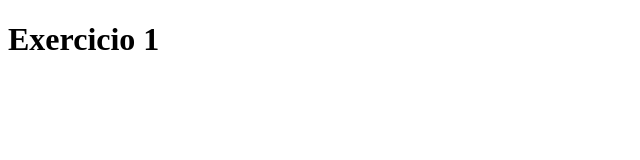
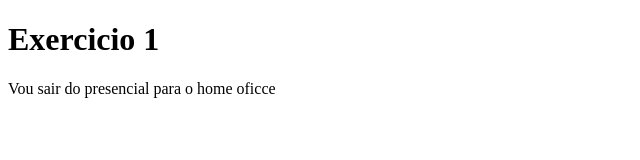
Before and after one commit to brennoparaestudos/meu-projeto-git, a plain HTML site: page index.html in a window 1280 px wide. Shown: the whole page, without its empty margins (0-640 px from the left). Drawn offline with Linux system fonts and the light colour scheme.

Commit message:
Adicionando paragrafo

```diff
--- a/index.html
+++ b/index.html
@@ -7,5 +7,7 @@
 </head>
 <body>
     <h1>Exercicio 1</h1>
+
+    <p>Vou sair do presencial para o home oficce</p>
 </body>
 </html>
```
